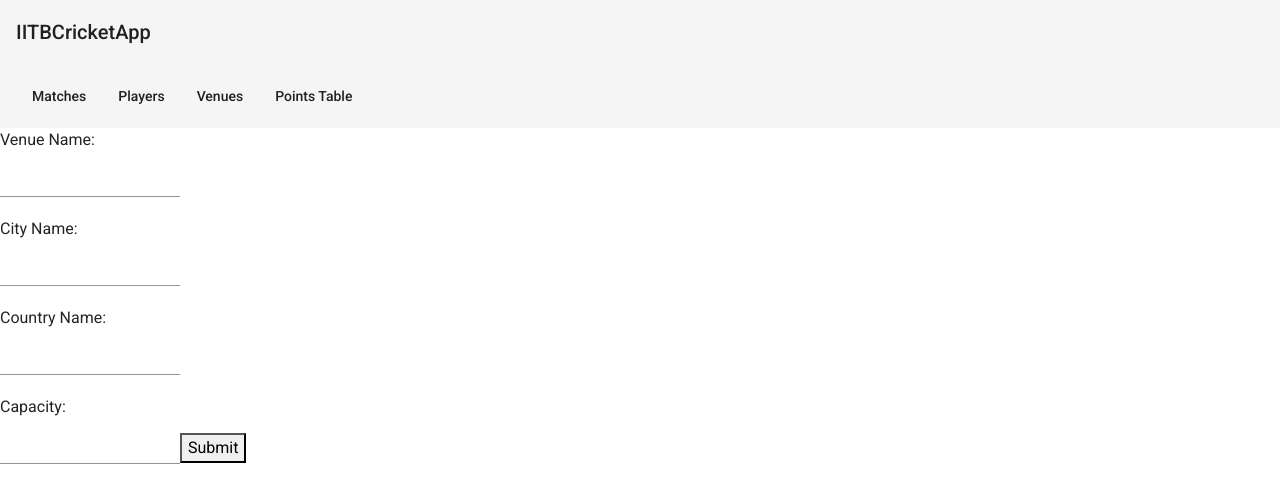
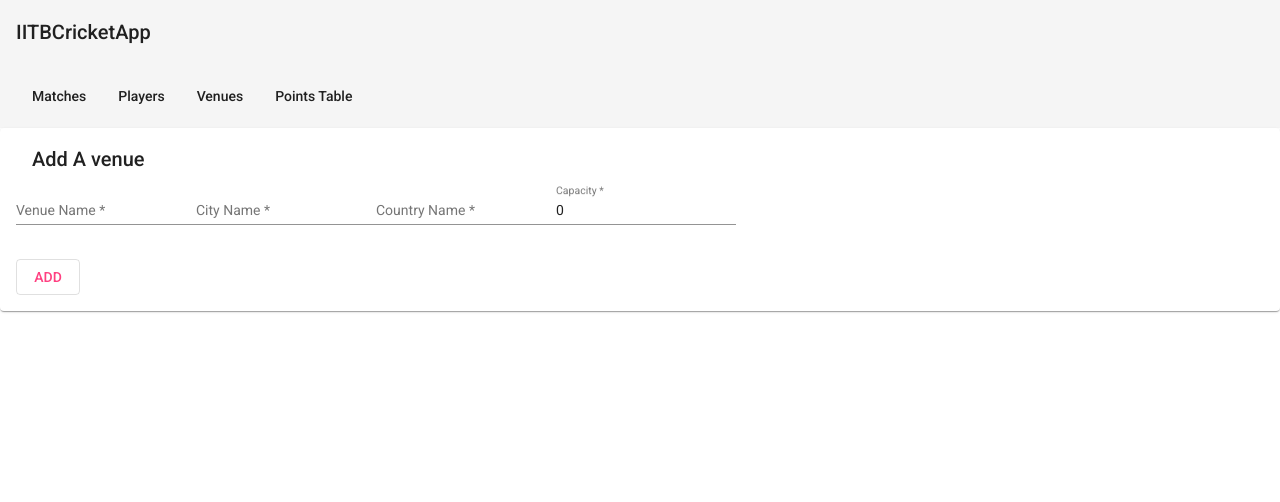
Before and after one commit to tantheta01/cric-app-frontend, an Angular app: page /venues/add in a window 1280 px wide. Shown: the top 502 px of the page. Built offline with nearby package versions, Linux system fonts and the light colour scheme; no server answers; what ng2-charts would draw is missing.

Commit message:
added something something

```diff
--- /dev/null
+++ b/src/app/addvenue/addvenue.component.html
@@ -0,0 +1,45 @@
+<div class="login-wrapper" fxLayout="row" fxLayoutAlign="center center">
+    <mat-card class="box">
+      <mat-card-header>
+        <mat-card-title>Add A venue</mat-card-title>
+      </mat-card-header>
+
+      <!-- <p style="font-size: small; text-align: center;">Update your details</p> -->
+      <!-- <form class="example-form"> -->
+      <form class="example-form" action="action_page.php" method="post" [formGroup]="add_venue">
+        <mat-card-content>
+          <!-- <mat-form-field class="example-full-width">
+            <input matInput placeholder="Name" formControlName="name">
+          </mat-form-field>
+
+          <mat-form-field class="example-full-width">
+            <input matInput placeholder="Email" formControlName="email">
+          </mat-form-field>
+
+          <mat-form-field class="example-full-width">
+            <input matInput placeholder="Username" formControlName="username">
+          </mat-form-field> -->
+
+          <mat-form-field class="example-full-width">
+            <input matInput placeholder="Venue Name" formControlName="venue_name">
+          </mat-form-field>
+
+          <mat-form-field class="example-full-width">
+            <input matInput placeholder="City Name" formControlName="city_name">
+          </mat-form-field>
+
+          <mat-form-field class="example-full-width">
+            <input matInput placeholder="Country Name" formControlName="country_name">
+          </mat-form-field>
+
+          <mat-form-field class="example-full-width">
+            <input matInput placeholder="Capacity" formControlName="capacity">
+          </mat-form-field>
+
+
+
+        </mat-card-content>
+        <button mat-stroked-button color="accent" class="btn-block" (click)="onSubmit()">ADD</button>
+      </form>
+    </mat-card>
+  </div>
--- /dev/null
+++ b/src/app/addvenue/addvenue.component.ts
@@ -0,0 +1,37 @@
+import { Component, OnInit } from '@angular/core';
+import { FormControl, FormGroup, FormBuilder,  Validators } from '@angular/forms';
+import { CricketService } from '../cricket.service';
+@Component({
+  selector: 'app-addvenue',
+  templateUrl: './addvenue.component.html',
+  styleUrls: ['./addvenue.component.scss']
+})
+export class AddvenueComponent implements OnInit {
+
+  add_venue = new FormGroup({
+		venue_name : new FormControl('', [Validators.required]),
+		city_name : new FormControl('', [Validators.required]),
+
+    country_name : new FormControl('', [Validators.required]),
+    capacity : new FormControl(0, [Validators.required]),
+  })
+  constructor(public cricserv : CricketService) { }
+
+  ngOnInit(): void {
+  }
+  onSubmit() {
+    console.log("haan bhai sahi hai");
+    if(this.add_venue.valid){
+      console.log("is Valid");
+      this.cricserv.addVenue(this.add_venue.controls['venue_name'].value, this.add_venue.controls['city_name'].value, this.add_venue.controls['country_name'].value, this.add_venue.controls['capacity'].value).subscribe({
+        next : answer => {
+          window.alert(JSON.stringify(answer));
+        },
+        error : err => {
+          window.alert(JSON.stringify(err));
+        }
+      })
+    }
+  }
+
+}
--- a/src/app/app-routing.module.ts
+++ b/src/app/app-routing.module.ts
@@ -9,7 +9,7 @@ import { VenueComponent } from './components/venue/venue.component';
 import { VenuedetailComponent } from './venuedetail/venuedetail.component';
 import { PointsComponent } from './components/points/points.component';
 import { PointslandingComponent } from './components/pointslanding/pointslanding.component';
-import { ContactFormComponent } from './components/addvenue/addvenue.component';
+import { AddvenueComponent } from './addvenue/addvenue.component';
 
 const routes: Routes = [
   {path : '', pathMatch : 'full', redirectTo : 'players'},
@@ -17,11 +17,12 @@ const routes: Routes = [
   {path : 'players/:player_id', component : PlayerdetailComponent},
   {path : 'matches', component : MatchComponent},
   {path : 'players', component : PlayerComponent},
-  {path : 'venues/add', component : ContactFormComponent},
+  {path : 'venues/add', component : AddvenueComponent},
   {path : 'venues/:venue_id', component : VenuedetailComponent},
   {path : 'venues', component : VenueComponent},
   {path : 'pointstable/:season_year', component : PointsComponent},
   {path : 'pointstable', component : PointslandingComponent},
+
 ];
 
 @NgModule({
--- a/src/app/app.module.ts
+++ b/src/app/app.module.ts
@@ -25,7 +25,7 @@ import { ToptoolbarComponent } from './components/toptoolbar/toptoolbar.componen
 import { PlayerdetailComponent } from './components/playerdetail/playerdetail.component';
 import { VenuedetailComponent } from './venuedetail/venuedetail.component';
 import { PointslandingComponent } from './components/pointslanding/pointslanding.component';
-import { ContactFormComponent } from './components/addvenue/addvenue.component';
+import { AddvenueComponent } from './addvenue/addvenue.component';
 
 @NgModule({
   declarations: [
@@ -40,7 +40,7 @@ import { ContactFormComponent } from './components/addvenue/addvenue.component';
     PlayerdetailComponent,
     VenuedetailComponent,
     PointslandingComponent,
-    ContactFormComponent
+    AddvenueComponent
   ],
   imports: [
     AppRoutingModule,
--- a/src/app/components/addvenue/addvenue.component.html
+++ /dev/null
@@ -1,28 +0,0 @@
-<div class=center style="width:100%;">
-        <form [formGroup]="venueForm" (ngSubmit)="onSubmit()"  class="form-group">
-
-            <div class="in">Venue Name:</div>
-            <mat-form-field >
-                <input matInput formControlName="venue_name" required >
-            </mat-form-field>
-
-            <div class="in">City Name:</div>
-            <mat-form-field>
-                <input matInput formControlName="city_name" required>
-            </mat-form-field>
-
-            <div class="in">Country Name:</div>
-            <mat-form-field>
-                <input matInput formControlName="city_name" required>
-            </mat-form-field>
-
-            <div class="in">Capacity:</div>
-            <mat-form-field>
-                <input matInput formControlName="city_name" required>
-            </mat-form-field>
-
-            <button type="submit" >Submit</button>
-
-        </form>
-
-    </div>
--- a/src/app/components/addvenue/addvenue.component.ts
+++ /dev/null
@@ -1,76 +0,0 @@
-import { Component, OnInit } from '@angular/core';
-import { FormGroup, FormControl, FormBuilder, Validators } from '@angular/forms';
-import { FormService } from '../../form.service';
-import { venue } from '../../venue';
-import { ReactiveFormsModule, FormsModule } from '@angular/forms';
-@Component({
-  selector: 'app-addvenue',
-  templateUrl: './addvenue.component.html',
-  styleUrls: ['./addvenue.component.scss'],
-})
-
-export class ContactFormComponent implements OnInit {
-  venueForm =  new FormGroup({
-    venue_name: new FormControl('',[Validators.required]),
-    city_name: new FormControl('', [Validators.required]),
-    country_name: new FormControl('',[Validators.required]),
-    capacity: new FormControl('',[Validators.required]),
-  });
-
-  validResponse =  new FormGroup({
-    venue_name: new FormControl('',[Validators.required]),
-    city_name: new FormControl('', [Validators.required]),
-    country_name: new FormControl('',[Validators.required]),
-    capacity: new FormControl('',[Validators.required]),
-  });
-
-  constructor(private formService: FormService, private fb:FormBuilder){}
-
-  ngOnInit() {
-    this.getValue();
-  }
-  message = '';
-  showMsg = false;
-  success = false;
-  getValue()
-  {
-    this.formService
-      .getValue()
-      .subscribe(
-        (venue:any) =>{
-          this.venueForm = this.fb.group(venue);
-          this.success = true;
-          this.message = 'Form Retrieved successfully';
-          this.showMsg=true;
-        },
-        (error:any) => {
-          this.success = false;
-          this.message = 'Form Retrieval failed';
-          this.showMsg=true;
-        }
-        );
-  }
-
-  onSubmit() {
-    console.log("submitting lodu lalit");
-    this.showMsg = false;
-    if(this.venueForm.valid){
-    this.formService
-      .submit(this.venueForm.value)
-      .subscribe(
-        (venue:any) => {
-          this.message = 'Form successfully submitted';
-          this.success = true;
-          this.showMsg = true;
-          this.validResponse =  this.fb.group(venue);
-          // this.contactForm.reset();
-        },
-        (error:any) => {
-          this.message = 'Form submission failed';
-          this.success = false;
-          this.showMsg = true;
-        }
-        );
-  }
-}
-}
--- a/src/app/cricket.service.ts
+++ b/src/app/cricket.service.ts
@@ -54,5 +54,8 @@ export class CricketService {
   fetch_years() : Observable<any> {
     return this.httpClient.get('http://localhost:3000/pointstable');
   }
+  addVenue(venue_name:any, city_name:any,country_name:any,capacity:any) : Observable<any>{
+    return this.httpClient.post(`http://localhost:3000/addvenue/?venue_name=${venue_name.toString()}&city_name=${city_name.toString()}&country_name=${country_name.toString()}&capacity=${capacity.toString()}`, { title: 'Angular POST Request Example' });
+  }
 
 }
--- a/src/app/form.service.ts
+++ /dev/null
@@ -1,42 +0,0 @@
-import { Observable, of, throwError } from 'rxjs';
-import { HttpClient, HttpHeaders } from '@angular/common/http';
-import { catchError, map, tap } from 'rxjs/operators';
-import { venue } from './venue';
-import { Injectable } from '@angular/core';
-
-
-@Injectable({
-  providedIn: 'root',
-})
-export class FormService {
-  constructor(private http: HttpClient) {}
-  private formUrl = 'https://localhost:4200/venues/add'; // URL to web api
-  private serverUrl = 'https://localhost:3000/addvenue/';
-
-  getValue(): any {
-    return this.http.get<venue>(this.formUrl).pipe(
-      tap((_) => console.log('Retrieved')),
-      catchError(this.handleError<venue>('Retrieval'))
-    );
-  }
-
-  httpOptions = {
-    headers: new HttpHeaders({ 'Content-Type': 'application/json' }),
-  };
-
-  submit(Form: venue): any {
-    return this.http.post<venue>(this.serverUrl, Form, this.httpOptions).pipe(
-      tap((_) => console.log('submitted',Form)),
-      catchError(this.handleError<venue>('submit'))
-    );
-  }
-  private handleError<T>(operation = 'operation', result?: T) {
-    return (error: any): Observable<T> => {
-      console.error(error); // log to console instead
-      console.log(`${operation} failed: ${error.message}`);
-
-      // Let the app keep running by returning an empty result.
-      return throwError(error.message);
-    };
-  }
-}
```
Also changed, not shown: src/app/addvenue/addvenue.component.scss (added), 2 other files (tests, documents, lock files or other folders).
